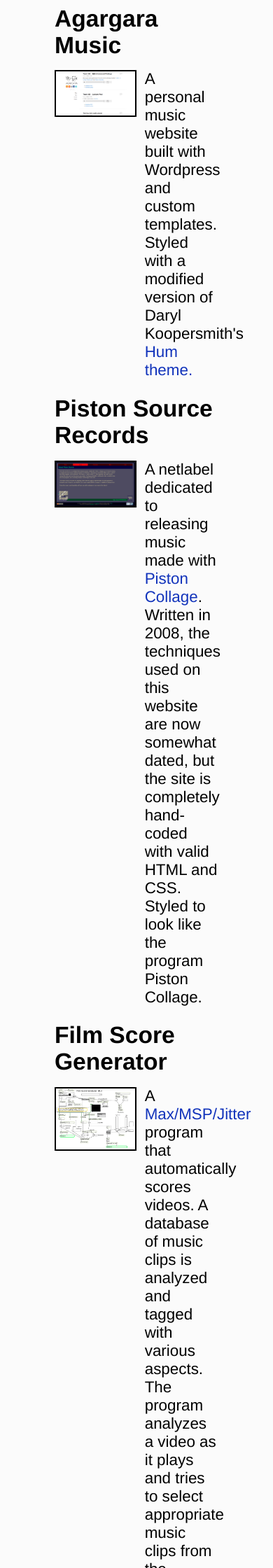
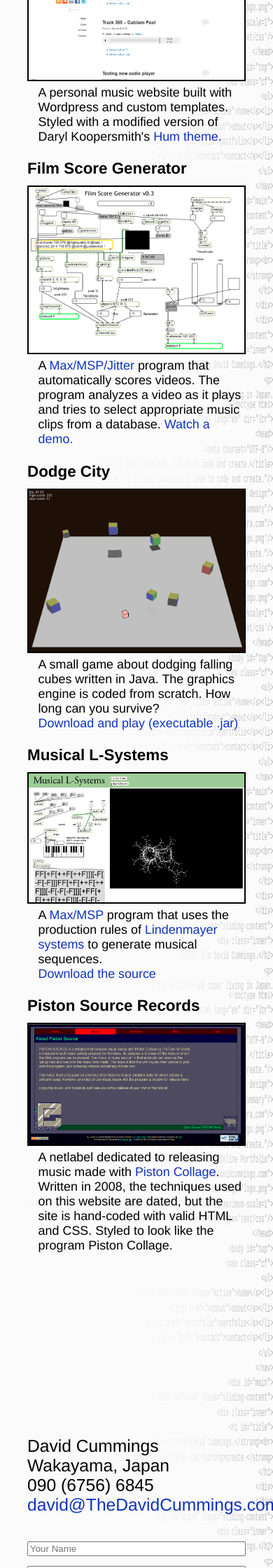
Before and after one commit to agargara/agargara-portfolio, a PHP site: page / in a window 390 px wide; the page is wider, and only the part inside the window is pictured. Shown: the part 1960-4200 px from the top of that part at 70% size. Run offline with PHP 8.4, Linux system fonts and the light colour scheme; some libraries are stand-ins or nearby versions.

Commit message:
Cleaned up SVG. Rearranged portfolio. Fixed contact form.

```diff
--- a/agargara.css
+++ b/agargara.css
@@ -9,12 +9,17 @@
 
 body{
 	background: #fbfbfb url(images/html.svg) no-repeat fixed right;
-	background-size: contain;
-    -webkit-background-size: contain;
-    -moz-background-size: contain;
-    -o-background-size: contain;
+	background-size: auto 100%;
+   -webkit-background-size: auto 100%;
+    -moz-background-size: auto 100%;
+    -o-background-size: auto 100%;
 	font-family: "HelveticaNeue-Light", "Helvetica Neue Light", "Helvetica Neue", Helvetica, Arial, "Lucida Grande", sans-serif;
 	/* overflow:hidden; */
+}
+
+img{
+	max-width:100%;
+	height: auto;
 }
 
 /** Navigation code */
@@ -124,7 +129,7 @@
 }
 
 #home{
-	padding: 4% 0;
+	padding: 10% 0;
 	margin: 0;
 }
 
@@ -154,8 +159,7 @@
 
 #portfolio img{
 	float: left;
-	height: 50%;
-	width: 50%;
+	max-width: 50%;
 	border: 2px solid black;
 }
 
@@ -173,6 +177,10 @@
 }
 
 /* Contact Form*/
+#contact {
+		font-size: 1.5em;
+	}
+
 #leftFormBox {
 	float: left;
 	width: 50%;
@@ -185,17 +193,50 @@
 	width: 50%;
 }
 
+.inputfield{
+	display:block;
+	margin: 1em 0;
+	width:100%;
+}
+
+@media only screen and (max-width: 1024px) {
+	#about, #portfolio, #contact{
+		padding: 0 15% 0 15%;
+	}
+	#contact{
+		font-size: 1.1em;
+	}
+}
+
 @media only screen and (max-width: 800px) {
 	nav li a{ font-size: 1.6em; padding: 12px 20px;}
 	h1 { font-size: 2em; }
+	#about, #portfolio, #contact{
+		padding: 0 10% 0 10%;
+	}
+	#portfolio h2 { font-size: 1em; }
+	#portfolio .description{ font-size: 0.8em; }
 }
 
 @media only screen and (max-width: 600px) {
 	nav li a{ font-size: 1.3em; padding: 12px 16px}
 	h1 { font-size: 1.5em; }
+	#portfolio img{
+	float: none;
+	max-width: 100%;
+	border: 2px solid black;
+}
+	#portfolio .description{ float:none; display: block; width:100%;}
+	#contact #leftFormBox, #contact #rightFormBox{
+		font-size: 1.4em;
+		float: none;
+		padding: 0;
+		width: 100%;
+	}
+	#contact #leftFormBox{ padding-bottom:1em;}
 }
 
 @media only screen and (max-width: 420px) {
-	nav li a{ font-size: 1em; padding: 12px 12px;}
+	nav li a{ font-size: 1em; padding: 10px;}
 	h1 { font-size: 1em; }
 }
--- a/index.html
+++ b/index.html
@@ -1,7 +1,7 @@
 <!doctype html>
 <html lang="en" dir="ltr">
 <head>
-	<meta charset="UTF-8" />
+	<meta charset="UTF-8"/>
 	<title>I'm David Cummings. I love to code and create.</title>
 	<meta name="description" content="I'm David Cummings. I love to code and create."/>
 	<meta name="keywords" content="David, Cummings, Code, Development, Design, digital design">
@@ -13,7 +13,7 @@
 	<meta property="og:url" content="http://thedavidcummings.com">
 	<meta property="og:image" content="http://thedavidcummings.com/images/logo.png">
     <meta name="viewport" content="width=device-width, initial-scale=1, maximum-scale=1">
-	<link rel='stylesheet' href='agargara.css' type='text/css' />
+	<link rel='stylesheet' href='agargara.css' type='text/css'/>
 </head>
 <body id="top">
 	<nav class="cf">
@@ -77,19 +77,6 @@
 	            	</li>
 	            	<li class="cf">
 	            		<h2>
-		            		<a href="http://pistonsource.iiichan.net">
-		            			Piston Source Records
-		            		</a>
-		            	</h2>
-		            	<a href="http://pistonsource.iiichan.net">
-		            		<img title="Piston Source" src="images/pistonsource-screenshot.png">
-		            	</a>
-	            		<div class="description">
-	            		A netlabel dedicated to releasing music made with <a href="http://hp.vector.co.jp/authors/VA022293/pxtone/">Piston Collage</a>. Written in 2008, the techniques used on this website are now somewhat dated, but the site is completely hand-coded with valid HTML and CSS. Styled to look like the program Piston Collage.
-	            		</div>
-	            	</li>
-	            	<li class="cf">
-	            		<h2>
 		            		<a href="https://github.com/agargara/film-score-generator">
 		            			Film Score Generator
 		            		</a>
@@ -98,7 +85,7 @@
 		            		<img title="Film Score Generator" src="images/filmScoreGenerator-screenshot.png">
 		            	</a>
 	            		<div class="description">
-	            		A <a href="http://cycling74.com/products/max/">Max/MSP/Jitter</a> program that automatically scores videos. A database of music clips is analyzed and tagged with various aspects. The program analyzes a video as it plays and tries to select appropriate music clips from the database to match. <a href="http://vimeo.com/22379628">Watch a demo.</a>
+	            		A <a href="http://cycling74.com/products/max/">Max/MSP/Jitter</a> program that automatically scores videos. The program analyzes a video as it plays and tries to select appropriate music clips from a database. <a href="http://vimeo.com/22379628">Watch a demo.</a>
 	            		</div>
 	            	</li>
 	            	<li class="cf">
@@ -111,7 +98,7 @@
 		            		<img title="Dodge City" src="images/dodgeCity-screenshot.png">
 		            	</a>
 	            		<div class="description">
-	            		A small game about dodging falling cubes. The graphics engine is coded from scratch. <a href="http://agargara.com/files/DodgeCity.zip">Download and play (executable .jar)</a>
+	            		A small game about dodging falling cubes written in Java. The graphics engine is coded from scratch. How long can you survive? <br><a href="http://agargara.com/files/DodgeCity.zip">Download and play (executable .jar)</a>
 	            		</div>
 	            	</li>
 	            	<li class="cf">
@@ -124,7 +111,20 @@
 		            		<img title="Musical L-Systems" src="images/lsystems-screenshot.png">
 		            	</a>
 	            		<div class="description">
-	            		<a href="https://en.wikipedia.org/wiki/L-system">Lindenmayer systems</a>, or L-systems, are grammars that are usually used to model organic structures. This is a Max/MSP program that uses the production rules of L-Systems to generate musical sequences. <a href="http://agargara.com/files/LSystems.maxpat" title="Download">Download the source</a>.
+	            		 A <a href="http://cycling74.com/products/max/">Max/MSP</a> program that uses the production rules of <a href="https://en.wikipedia.org/wiki/L-system">Lindenmayer systems</a> to generate musical sequences.<br><a href="http://agargara.com/files/LSystems.maxpat" title="Download">Download the source</a>
+	            		</div>
+	            	</li>
+	            	<li class="cf">
+	            		<h2>
+		            		<a href="http://pistonsource.iiichan.net">
+		            			Piston Source Records
+		            		</a>
+		            	</h2>
+		            	<a href="http://pistonsource.iiichan.net">
+		            		<img title="Piston Source" src="images/pistonsource-screenshot.png">
+		            	</a>
+	            		<div class="description">
+	            		A netlabel dedicated to releasing music made with <a href="http://hp.vector.co.jp/authors/VA022293/pxtone/">Piston Collage</a>. Written in 2008, the techniques used on this website are dated, but the site is hand-coded with valid HTML and CSS. Styled to look like the program Piston Collage.
 	            		</div>
 	            	</li>
 	            </ul>
@@ -142,18 +142,9 @@
 				</div>
 				<div id="rightFormBox" class="cf">
 					<form action="contact.php" method="post" name="contactForm" id="contactForm">
-						<div id="nameBox" class="first formbox clearfix">
-							<label for="name">Name</label>
-							<input class="inputfield" type="text" name="name" id="name"/>
-						</div>
-						<div id="emailBox" class="formbox clearfix">
-							<label for="email">E-Mail</label>
-							<input class="inputfield" type="text" name="email" id="email"/>
-						</div>
-						<div id="messageBox" class="formbox clearfix">
-							<label for="message">Message</label>
-							<textarea rows="10" name="comingMessage" id="comingMessage"></textarea>
-						</div>
+						<input class="inputfield" type="text" name="name" placeholder="Your Name"/>
+						<input class="inputfield" type="text" name="email" placeholder="Your E-mail"/>
+						<textarea class="inputfield" rows="10" name="comingMessage" placeholder="Your Message"></textarea>
 						<input id="clear_btn" type="reset" name="clear" value="clear">
 						<input id="submit_btn" type="submit" name="submit" value="submit">
 					</form>
```
Also changed, not shown: images/html.png (added), images/html.svg, images/html2.svg (deleted).
